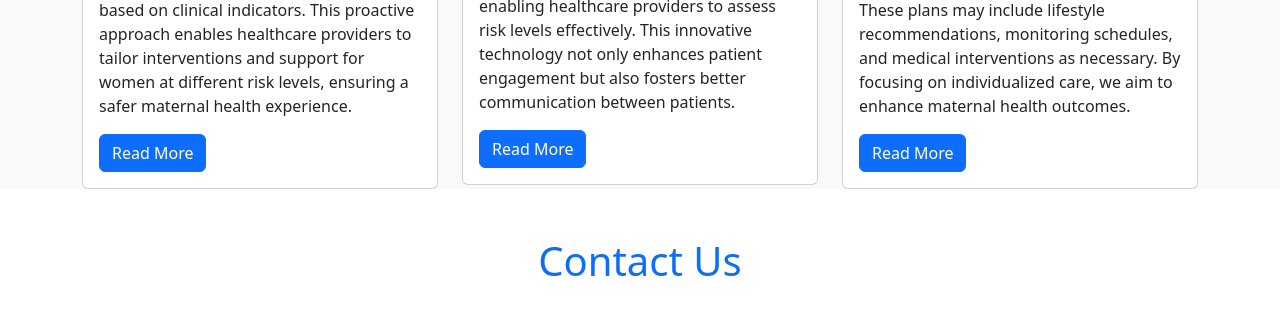
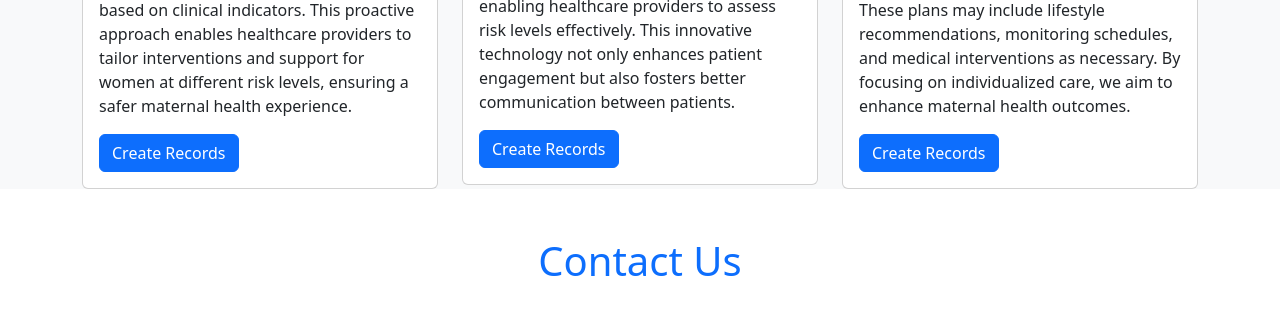
Before and after one commit to josh-king1/health2, a plain HTML site: page index.html in a window 1280 px wide. Shown: the part 2020-2350 px from the top of the page. Drawn offline with nearby package versions, Linux system fonts and the light colour scheme.

Commit message:
fix: Update button links to direct users to the Create Records page

```diff
--- a/index.html
+++ b/index.html
@@ -146,8 +146,8 @@
                                     ensuring a safer maternal health experience.
 
                                 </p>
-                                <a href="#" class="btn btn-primary" data-bs-toggle="modal"
-                                    data-bs-target="#exampleModal">Read More</a>
+                                <a href="create-record.html" class="btn btn-primary" data-bs-toggle="modal"
+                                    data-bs-target="#exampleModal">Create Records</a>
                             </div>
                         </div>
                     </div>
@@ -163,8 +163,8 @@
                                     directly into our maternal health monitoring system, enabling healthcare providers
                                     to assess risk levels effectively. This innovative technology not only enhances
                                     patient engagement but also fosters better communication between patients.</p>
-                                <a href="#" class="btn btn-primary" data-bs-toggle="modal"
-                                    data-bs-target="#exampleModal">Read More</a>
+                                <a href="create-record.html" class="btn btn-primary" data-bs-toggle="modal"
+                                    data-bs-target="#exampleModal">Create Records</a>
                             </div>
                         </div>
                     </div>
@@ -180,8 +180,8 @@
                                     needs of each woman. These plans may include lifestyle recommendations, monitoring
                                     schedules, and medical interventions as necessary. By focusing on individualized
                                     care, we aim to enhance maternal health outcomes.</p>
-                                <a href="#" class="btn btn-primary" data-bs-toggle="modal"
-                                    data-bs-target="#exampleModal">Read More</a>
+                                <a href="create-record.html" class="btn btn-primary" data-bs-toggle="modal"
+                                    data-bs-target="#exampleModal">Create Records</a>
                             </div>
                         </div>
                     </div>
```
